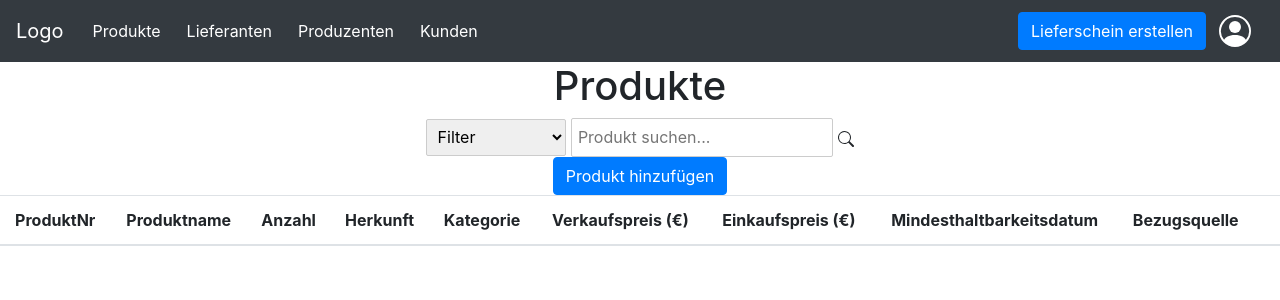
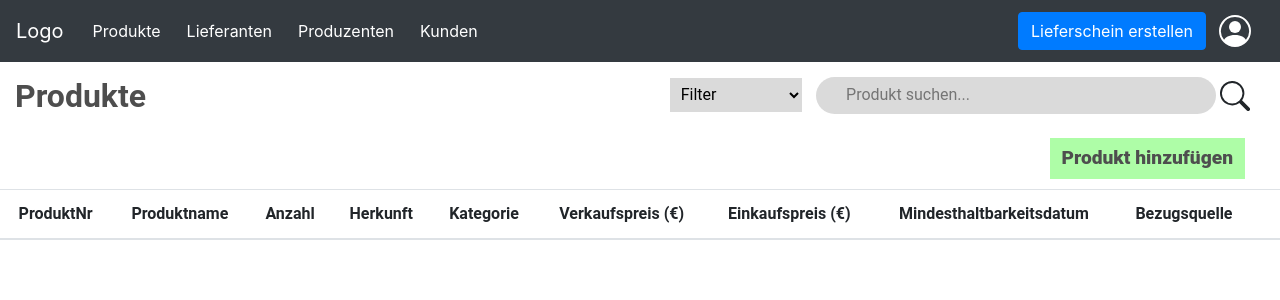
Before and after one commit to TazorDE/SoftwareEngineering, a Svelte app in the folder großmarkt-frontend-app/: page / in a window 1280 px wide. Shown: the top 300 px of the page. Built offline with nearby package versions, Linux system fonts and the light colour scheme; no server answers.

Commit message:
styled buttons and layouted roughly

```diff
--- a/großmarkt-frontend-app/src/components/list/Product.svelte
+++ b/großmarkt-frontend-app/src/components/list/Product.svelte
@@ -19,12 +19,12 @@
                     temp += '<td>' + product.mhd + '</td>';
                     temp += '<td>' + product.bezugsquelle + '</td>';
                     temp +=
-                    '<td><svg xmlns="http://www.w3.org/2000/svg" width="16" height="16" fill="currentColor" class="bi bi-pencil-fill" viewBox="0 0 16 16">\n' +
+                        '<td><svg xmlns="http://www.w3.org/2000/svg" width="18" height="18" fill="currentColor" class="bi bi-pencil-fill" viewBox="0 0 16 16">\n' +
                         '  <path d="M12.854.146a.5.5 0 0 0-.707 0L10.5 1.793 14.207 5.5l1.647-1.646a.5.5 0 0 0 0-.708l-3-3zm.646 6.061L9.793 2.5 3.293 9H3.5a.5.5 0 0 1 .5.5v.5h.5a.5.5 0 0 1 .5.5v.5h.5a.5.5 0 0 1 .5.5v.5h.5a.5.5 0 0 1 .5.5v.207l6.5-6.5zm-7.468 7.468A.5.5 0 0 1 6 13.5V13h-.5a.5.5 0 0 1-.5-.5V12h-.5a.5.5 0 0 1-.5-.5V11h-.5a.5.5 0 0 1-.5-.5V10h-.5a.499.499 0 0 1-.175-.032l-.179.178a.5.5 0 0 0-.11.168l-2 5a.5.5 0 0 0 .65.65l5-2a.5.5 0 0 0 .168-.11l.178-.178z"/>\n' +
                         '</svg></td>';
                     temp +=
-                        '<td><svg xmlns="http://www.w3.org/2000/svg" width="16" height="16" fill="currentColor" class="bi bi-trash-fill" viewBox="0 0 16 16">'+
-                        '<path d="M2.5 1a1 1 0 0 0-1 1v1a1 1 0 0 0 1 1H3v9a2 2 0 0 0 2 2h6a2 2 0 0 0 2-2V4h.5a1 1 0 0 0 1-1V2a1 1 0 0 0-1-1H10a1 1 0 0 0-1-1H7a1 1 0 0 0-1 1H2.5zm3 4a.5.5 0 0 1 .5.5v7a.5.5 0 0 1-1 0v-7a.5.5 0 0 1 .5-.5zM8 5a.5.5 0 0 1 .5.5v7a.5.5 0 0 1-1 0v-7A.5.5 0 0 1 8 5zm3 .5v7a.5.5 0 0 1-1 0v-7a.5.5 0 0 1 1 0z"/>'+
+                        '<td><svg xmlns="http://www.w3.org/2000/svg" width="18" height="18" fill="darkred" class="bi bi-trash-fill" viewBox="0 0 16 16">' +
+                        '<path d="M2.5 1a1 1 0 0 0-1 1v1a1 1 0 0 0 1 1H3v9a2 2 0 0 0 2 2h6a2 2 0 0 0 2-2V4h.5a1 1 0 0 0 1-1V2a1 1 0 0 0-1-1H10a1 1 0 0 0-1-1H7a1 1 0 0 0-1 1H2.5zm3 4a.5.5 0 0 1 .5.5v7a.5.5 0 0 1-1 0v-7a.5.5 0 0 1 .5-.5zM8 5a.5.5 0 0 1 .5.5v7a.5.5 0 0 1-1 0v-7A.5.5 0 0 1 8 5zm3 .5v7a.5.5 0 0 1-1 0v-7a.5.5 0 0 1 1 0z"/>' +
                         '</svg></td>';
                 })
                 document.getElementById('products').innerHTML = temp;
@@ -33,7 +33,8 @@
 </script>
 
 <main>
-    <h1>Produkte</h1>
+    <div class="title-line">
+        <h2 class="bold-title">Produkte</h2>
         <div class="search-bar">
             <select id="searchFilter">
                 <option>Filter</option>
@@ -48,15 +49,14 @@
             </select>
 
             <input type="search" class="round-search" name="searchText" placeholder="Produkt suchen...">
-        <svg xmlns="http://www.w3.org/2000/svg" width="16" height="16" fill="currentColor" class="bi bi-search"
+            <svg xmlns="http://www.w3.org/2000/svg" width="30" height="30" stroke-width="3" fill="currentColor" class="bi bi-search"
                  viewBox="0 0 16 16">
                 <path d="M11.742 10.344a6.5 6.5 0 1 0-1.397 1.398h-.001c.03.04.062.078.098.115l3.85 3.85a1 1 0 0 0 1.415-1.414l-3.85-3.85a1.007 1.007 0 0 0-.115-.1zM12 6.5a5.5 5.5 0 1 1-11 0 5.5 5.5 0 0 1 11 0z"/>
             </svg>
-
         </div>
-    <div class="add-product">
-        <button type="button" class="btn btn-primary">Produkt hinzufügen</button>
     </div>
+<!--    <br />-->
+        <button type="button" class="btn btn-primary add-product">Produkt hinzufügen</button>
     <div class="product-list">
         <table class="table table-hover">
             <thead>
@@ -81,7 +81,65 @@
 </main>
 
 <style>
-    p {
-        font: 1rem "Comic Sans MS";
+    * {
+        font-family: "Roboto";
     }
+    svg:hover{
+        cursor: pointer;
+    }
+    .bold-title {
+        font-weight: bolder;
+        color: #4e4e4e;
+    }
+    .title-line {
+        width: 100%;
+        display: flex;
+        padding: 15px 5px 15px 15px;
+        left: 100px;
+    }
+    .search-bar {
+        text-align: right;
+        margin-right: 25px;
+        position: relative;
+        flex: auto;
+    }
+    .add-product{
+        float: right;
+        margin-right: 35px;
+        margin-text-outline: 0;
+        margin-bottom: 10px;
+        background: #aefda7;
+        color: #4e4e4e;
+        font-weight: 800;
+        font-size: larger;
+        border-width: 0;
+        border-radius: 0;
+    }
+    .add-product:hover{
+        background: #63b269;
+    }
+    .add-product:active, .add-product:visited, .add-product:focus{
+        background-color: #aefda7;
+        border-width: 0;
+    }
+    .btn-primary:focus, .btn:focus{
+        border-width: 0;
+        box-shadow: none;
+    }
+    .round-search{
+        background: #dadada;
+        width: 400px;
+        border-radius: 25px;
+        border-width: 0;
+        padding-left: 30px;
+    }
+
+    #searchFilter{
+        background: #dadada;
+        margin-right: 10px;
+        border-radius: 0;
+        border-width: 0;
+    }
+
+
 </style>
```
Lines whose indentation alone changed are shown as unchanged.
